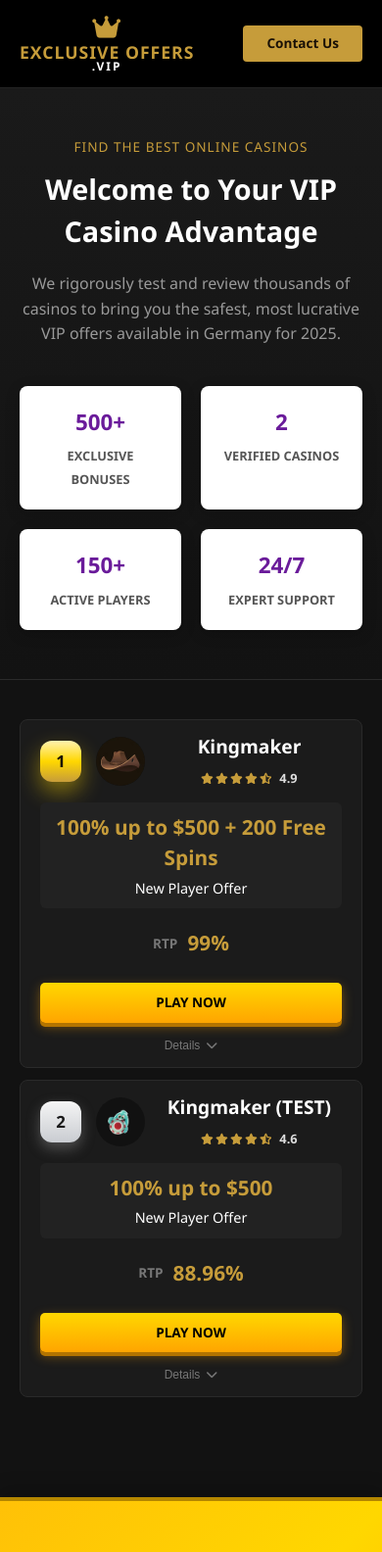
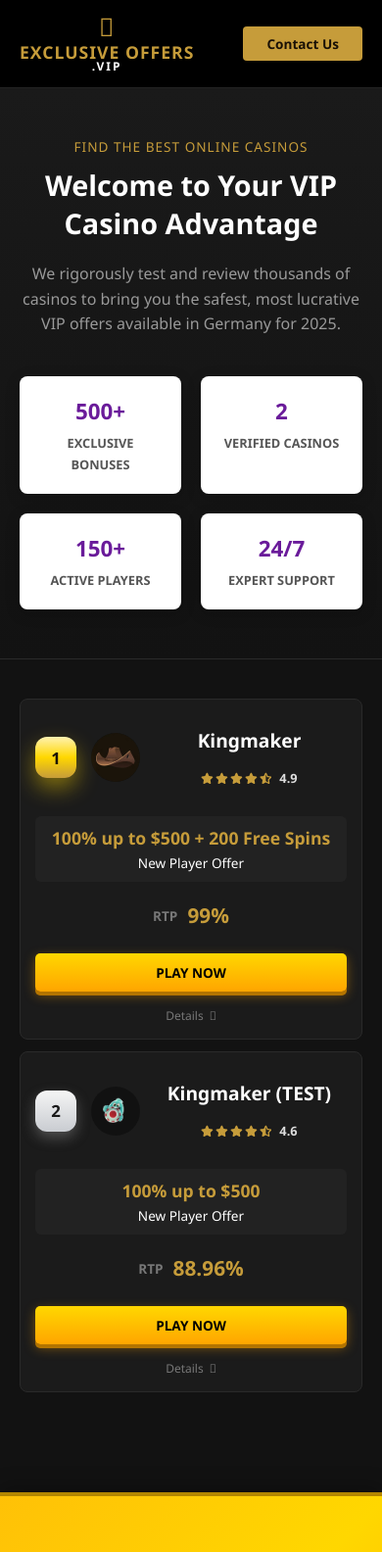
Before and after one commit to nwaagency/nwaagency.github.io, an Astro site in the folder casino-platform/: page /de in a window 390 px wide. Shown: the top 1584 px of the page at 98% size. Built offline with nearby package versions, Linux system fonts and the light colour scheme; Astro itself is replaced by a stand-in of ours.

Commit message:
redesign_3

```diff
--- a/casino-platform/src/components/CasinoCard.astro
+++ b/casino-platform/src/components/CasinoCard.astro
@@ -341,6 +341,7 @@
 		align-items: left;
 		justify-content: left;
 	}
+
 	.rank-box {
 		width: 42px;
 		height: 42px;
@@ -350,6 +351,7 @@
 		display: flex;
 		align-items: center;
 		justify-content: center;
+		position: relative;
 		transition: transform 0.3s ease;
 	}
 	.casino-card:hover .rank-box {
@@ -357,17 +359,17 @@
 	}
 
 	.tier-gold {
-		background: linear-gradient(180deg, #FFF2B0 0%, #FFD700 50%, #C69C3A 100%);
+		background: linear-gradient(180deg, #fff2b0 0%, #ffd700 50%, #c69c3a 100%);
 		color: #1a1205;
 		box-shadow: 0 10px 22px rgba(255, 215, 0, 0.45);
 	}
 	.tier-silver {
-		background: linear-gradient(180deg, #F5F5F5 0%, #C9CCD1 100%);
+		background: linear-gradient(180deg, #f5f5f5 0%, #c9ccd1 100%);
 		color: #1a1a1a;
 		box-shadow: 0 6px 14px rgba(180, 180, 180, 0.35);
 	}
 	.tier-bronze {
-		 background: linear-gradient(180deg, #E2B07A 0%, #B87333 100%);
+		background: linear-gradient(180deg, #e2b07a 0%, #b87333 100%);
 		color: #1a1205;
 		box-shadow: 0 6px 14px rgba(184, 115, 51, 0.35);
 	}
@@ -376,7 +378,6 @@
 		color: #999;
 		box-shadow: inset 0 0 0 1px #333;
 	}
-
 
 	.casino-info-col {
 		display: flex;
@@ -433,22 +434,25 @@
 	}
 	.bonus-highlight {
 		color: var(--brand-gold);
-		font-size: 1.3rem;
+		font-size: 1.1rem;
 		font-weight: 700;
 		margin-bottom: 4px;
 	}
+
 	.bonus-sub {
 		color: #fff;
-		font-size: 0.9rem;
+		font-size: 0.85rem;
 	}
 
 	/* Rating */
 	.rating-col {
 		display: flex;
+		flex-direction: row;
 		align-items: center;
 		justify-content: center;
 		gap: 8px;
 	}
+
 	.stars {
 		color: var(--brand-gold);
 		font-size: 1rem;
@@ -459,12 +463,18 @@
 		animation: pulse 1s infinite;
 	}
 	.score-text {
-		font-size: 1.1rem;
+		font-size: 0.9rem;
 		font-weight: 700;
 		color: #fff;
 	}
 
 	/* RTP (Replacing Payments on Card) */
+	.payment-col {
+		display: flex;
+		justify-content: center;
+		flex-wrap: wrap;
+		gap: 4px;
+	}
 	.rtp-col {
 		display: flex;
 		flex-direction: column;
@@ -673,13 +683,7 @@
 		.casino-row-main {
 			grid-template-columns: 1fr 1fr;
 			grid-template-areas: "header header" "bonus bonus" "payments payments" "action action";
-		}
-		.rank-name-wrapper {
-			grid-area: header;
-			display: grid;
-			grid-template-columns: auto 1fr;
-			gap: 15px;
-			align-items: center;
+			padding: 15px;
 		}
 .name-rating-stack {
 			display: flex;
@@ -688,10 +692,23 @@
 			gap: 12px;
 			flex-wrap: wrap;
 		}
+		.rank-name-wrapper {
+			grid-area: header;
+			display: grid;
+			grid-template-columns: auto 1fr;
+			align-items: center;
+			gap: 15px;
+			padding: 15px 0;
+		}
+
 		.mobile-rating {
 			display: flex;
-			margin-top: 0;
 		}
+
+		.rating-col {
+			display: none;
+		}
+
 		.bonus-col {
 			grid-area: bonus;
 			text-align: center;
@@ -699,19 +716,19 @@
 			padding: 10px;
 			border-radius: 6px;
 		}
+
 		.rtp-col {
 			grid-area: payments;
 			margin-top: 5px;
             flex-direction: row;
 			gap: 10px;
 		}
+
 		.action-col {
 			grid-area: action;
 			margin-top: 10px;
 		}
-		.rating-col {
-			display: none;
-		}
+
 		.casino-details-panel {
 			grid-template-columns: 1fr;
 		}
--- a/casino-platform/src/pages/[geo]/index.astro
+++ b/casino-platform/src/pages/[geo]/index.astro
@@ -97,16 +97,6 @@
 	<!-- 3. MAIN CONTENT (Casino List) -->
 	<main class="main-content-area">
 		<div class="casino-list-container">
-			<!-- Table Header -->
-			<div class="table-header">
-				<div>Rank</div>
-				<div>Casino</div>
-				<div>Welcome Bonus</div>
-				<div>Rating</div>
-				<div>RTP</div>
-				<div>Action</div>
-			</div>
-
 			<!-- List Items -->
 			<div class="casino-list">
 				{
--- a/casino-platform/src/styles/global.css
+++ b/casino-platform/src/styles/global.css
@@ -32,6 +32,8 @@
   box-sizing: border-box;
   margin: 0;
   padding: 0;
+   font-family: var(--font-main);
+                transition: all 0.3s cubic-bezier(0.25, 0.8, 0.25, 1);
 }
 
 html {
@@ -41,12 +43,9 @@
 body {
   background-color: var(--bg-body);
                 color: var(--text-white);
-  font-family: var(--font-main);
-  line-height: 1.5;
                 display: flex;
                 flex-direction: column;
                 min-height: 100vh;
-  -webkit-font-smoothing: antialiased;
 }
 
 a {
@@ -283,13 +282,16 @@
   margin: 0 auto;
 }
 
-.table-header {
+.table-header,
+            .casino-row-main {
                 display: grid;
-  /* Matching grid to CasinoCard.astro structure */
                 grid-template-columns: 80px 1.5fr 2fr 1fr 1.2fr 160px;
                 gap: 15px;
                 align-items: center;
                 padding: 15px 20px;
+            }
+
+            .table-header {
                 font-size: 0.75rem;
                 font-weight: 700;
                 text-transform: uppercase;
@@ -297,7 +299,6 @@
                 border-bottom: 1px solid var(--border-color);
                 margin-bottom: 10px;
             }
-
 /* ============================
    5. NEWSLETTER SECTION
    ============================ */
```
Also changed, not shown: template_page.html (+1 -1 lines). Lines whose indentation alone changed are shown as unchanged.
